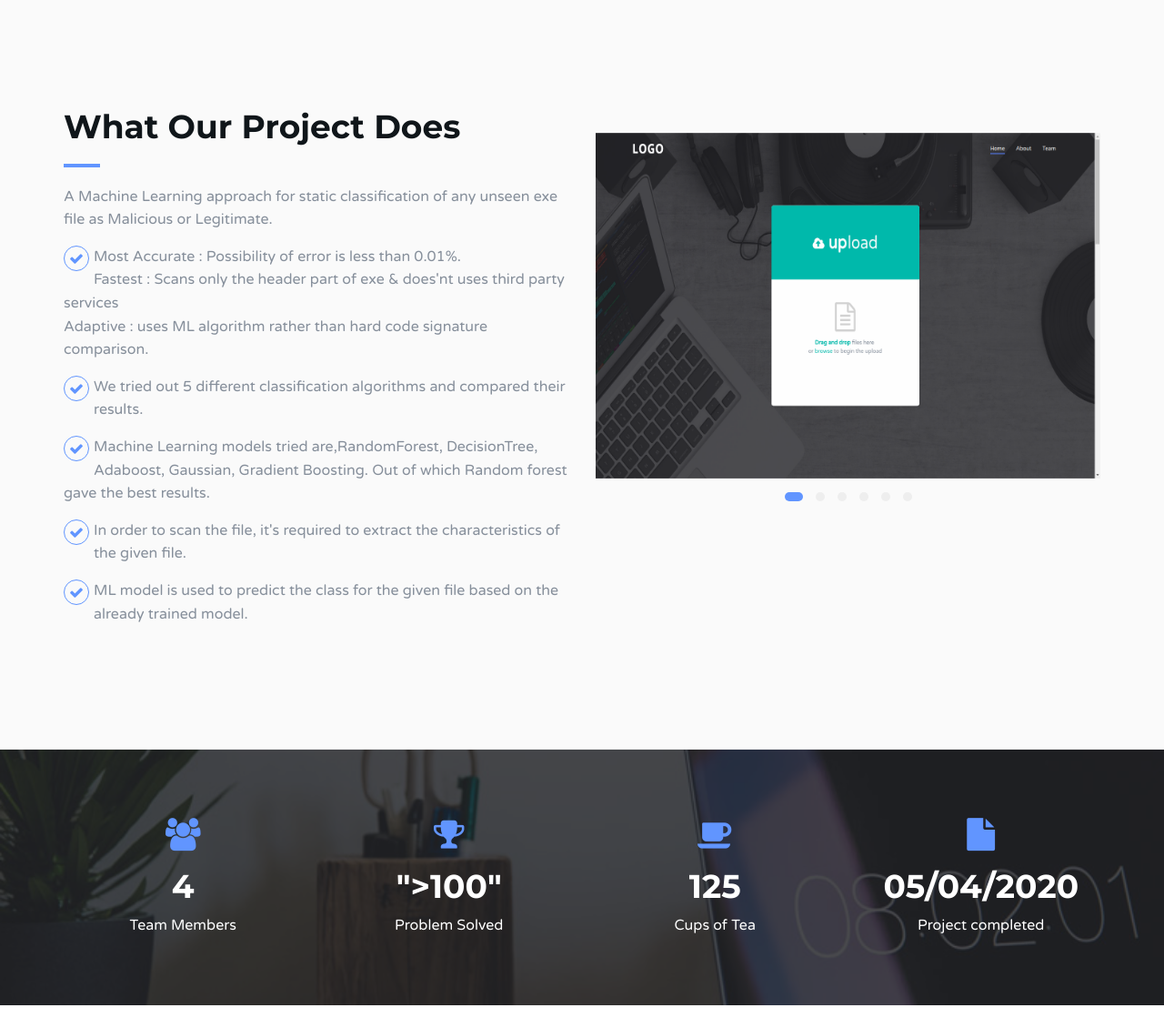
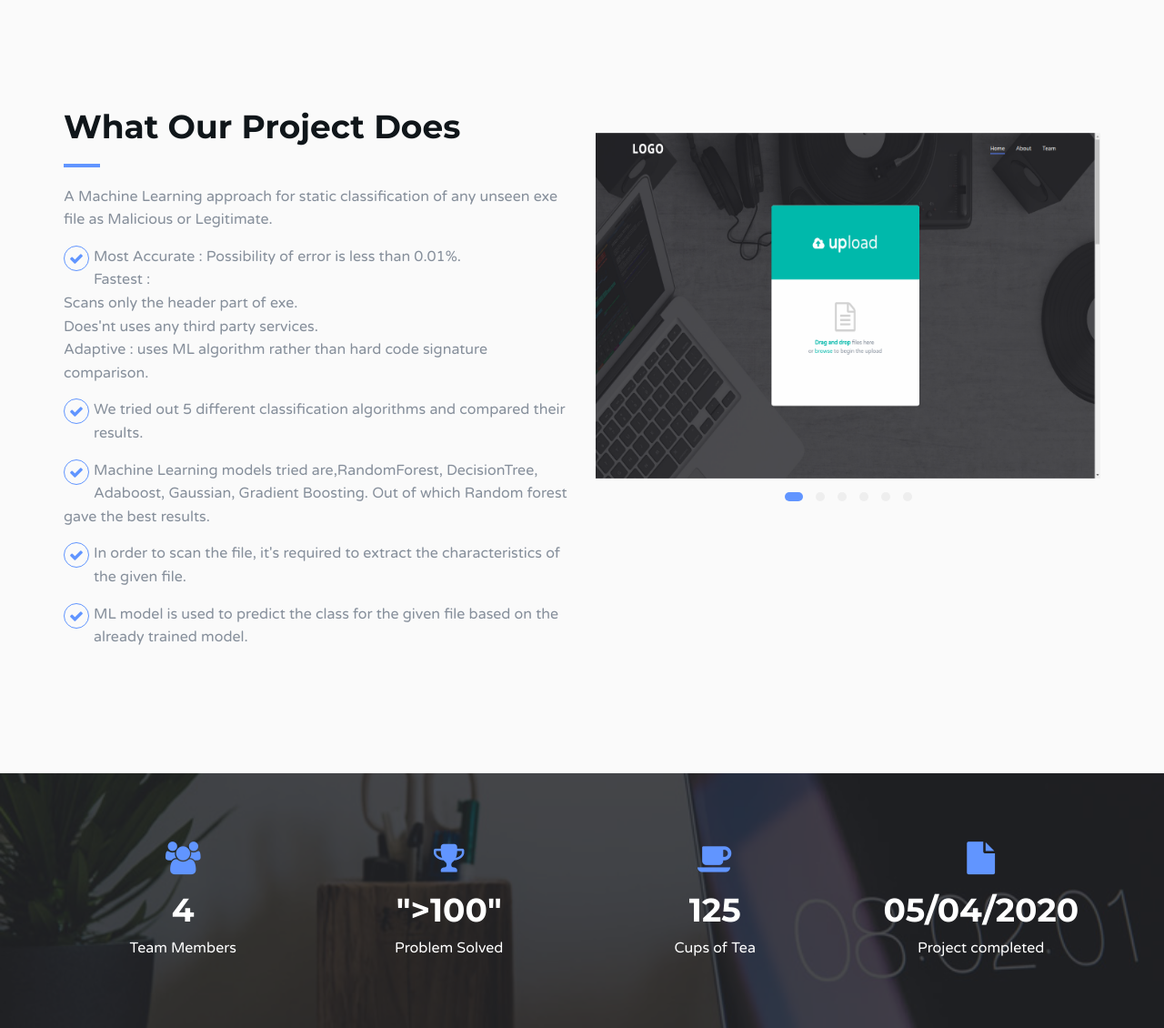
Before and after one commit to DipakSalunke/malicious_exe_file_detection_using-ml, a Flask app: page / in a window 1280 px wide. Shown: the part 801-1931 px from the top of the page at 91% size. Run offline with Flask 2, Linux system fonts and the light colour scheme; parts of the project's set-up code (start-up, migrations or seed data) failed here and were passed over; some libraries are stand-ins or nearby versions.

Commit message:
Update index.html

```diff
--- a/templates/index.html
+++ b/templates/index.html
@@ -142,7 +142,7 @@
 						<i class="fa fa-check"></i>
 						<p><ul>
 						<li>Most Accurate : Possibility of error is less than 0.01%.</li>
-						<li>Fastest : Scans only the header part of exe & does'nt uses third party services</li>
+						<li>Fastest : <ul><li>Scans only the header part of exe.</li><li>Does'nt uses any third party services.</li></ul></li>
 						<li>Adaptive : uses ML algorithm rather than hard code signature comparison.</li>
 						</ul>
 						</p>
```
